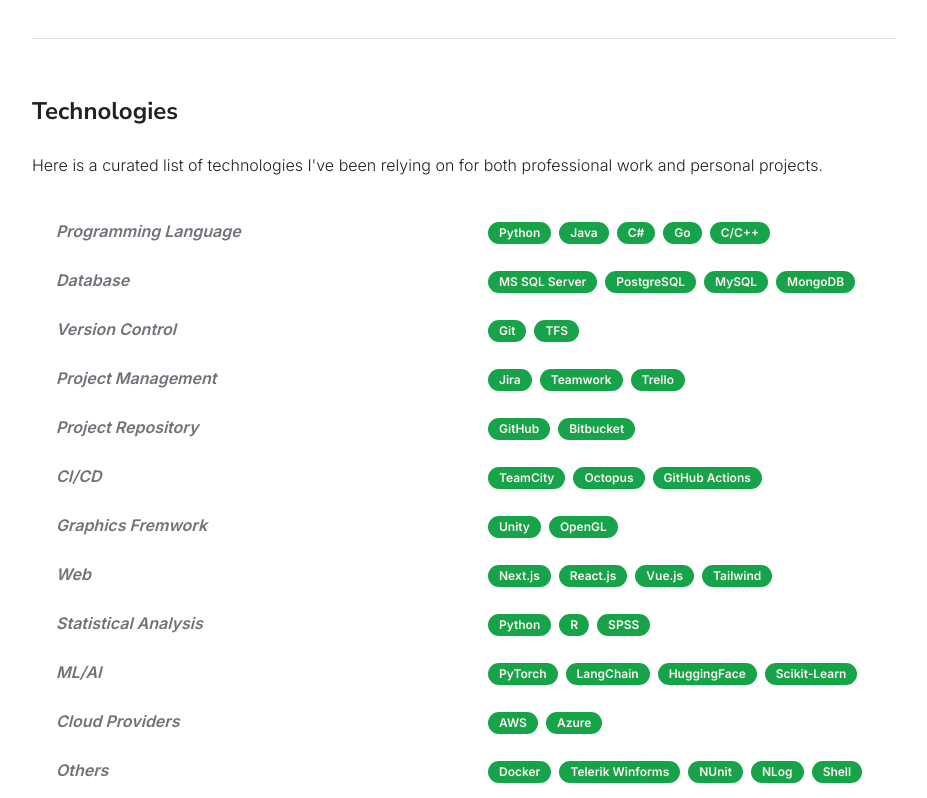
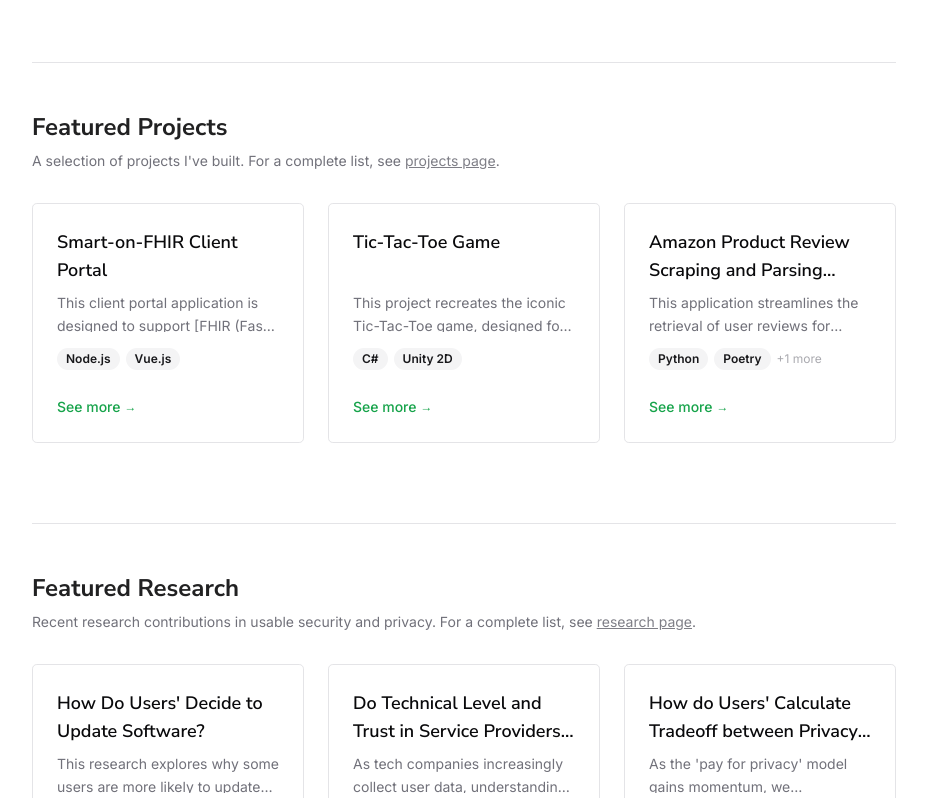
Before and after one commit to ehsan-ashik/portfolio-ehsan, a Next.js app: page / in a window 1280 px wide. Shown: the part 702-1500 px from the top of the page, without its empty margins (176-1103 px from the left). Built offline with nearby package versions, Linux system fonts and the light colour scheme; a web font is replaced by a local one.

Commit message:
Added featured projects and reserach sections in the homepage and moved skillcard in the about page

```diff
--- a/app/about/page.tsx
+++ b/app/about/page.tsx
@@ -1,5 +1,6 @@
 import ReactMarkdown from 'react-markdown';
 import { ProfileCard } from '@/components/ProfileCard';
+import { SkillsCard } from '@/components/SkillsCard';
 import { aboutdata } from '@/data/userdata';
 import React from 'react';
 
@@ -18,6 +19,8 @@
             {part}
           </ReactMarkdown>
         ))}
+        <div className="pt-10 border-t border-border mt-8"></div>
+        <SkillsCard />
       </div>
     </section>
   );
--- a/app/page.tsx
+++ b/app/page.tsx
@@ -1,13 +1,16 @@
 import { Hero } from '@/components/Hero';
-import { SkillsCard } from '@/components/SkillsCard';
+import { ProjectShowcase } from '@/components/ProjectShowcase';
+import { ResearchOverview } from '@/components/ResearchOverview';
 import React from 'react';
+
 export default function Page() {
   return (
     <>
       <Hero />
-      <div className='pt-10 border-b border-border'></div>
-      <div className='pt-10'></div>
-      <SkillsCard />
+      <div className='pt-16 border-b border-border'></div>
+      <ProjectShowcase />
+      <div className='pt-8 border-b border-border'></div>
+      <ResearchOverview />
     </>
   );
 }
--- /dev/null
+++ b/components/ProjectOverviewCard.tsx
@@ -0,0 +1,66 @@
+import { NunitoSansFont } from '@/app/fonts';
+import Link from 'next/link';
+import React from 'react';
+import { Badge } from '@/components/ui/badge';
+
+interface ProjectOverviewCardProps {
+  title: string;
+  description: string;
+  stack: string[];
+  linkHref?: string; // Optional prop to customize the "See more" link
+}
+
+export function ProjectOverviewCard({ title, description, stack, linkHref = "/projects" }: ProjectOverviewCardProps) {
+  // Take first 2 sentences and ensure ellipsis is visible
+  const sentences = description.split('. ');
+  let briefDescription = '';
+
+  if (sentences.length >= 2) {
+    // Take first 2 sentences and add ellipsis if there are more
+    briefDescription = sentences.slice(0, 2).join('. ') + '.';
+    if (sentences.length > 2) {
+      briefDescription += '..';
+    }
+  } else {
+    // If less than 2 sentences, just use the whole description
+    briefDescription = description;
+  }
+
+  return (
+    <div className="group p-6 border border-border rounded-lg hover:border-foreground/20 transition-all duration-200 hover:shadow-sm bg-card h-full">
+      <div className="flex flex-col h-full space-y-4">
+        <div className="flex-grow">
+          <h3 className={`${NunitoSansFont.className} text-lg font-semibold group-hover:text-foreground transition-colors h-14 leading-7 overflow-hidden line-clamp-2 text-ellipsis`}>
+            {title}
+          </h3>
+          <p className="text-sm text-muted-foreground mt-2 leading-relaxed h-10 overflow-hidden line-clamp-2">
+            {briefDescription}
+          </p>
+        </div>
+
+        <div className="flex flex-wrap gap-1.5 items-center">
+          {stack.slice(0, 2).map((tech, idx) => (
+            <Badge key={idx} variant="secondary" className="text-xs px-2 py-0.5">
+              {tech}
+            </Badge>
+          ))}
+          {stack.length > 2 && (
+            <span className="text-xs text-muted-foreground opacity-60">
+              +{stack.length - 2} more
+            </span>
+          )}
+        </div>
+
+        <div className="pt-2">
+          <Link
+            href={linkHref}
+            className="text-sm text-primary hover:text-primary/80 font-medium transition-colors inline-flex items-center gap-1 group-hover:gap-2 transition-all"
+          >
+            See more
+            <span className="text-xs">→</span>
+          </Link>
+        </div>
+      </div>
+    </div>
+  );
+}
--- /dev/null
+++ b/components/ProjectShowcase.tsx
@@ -0,0 +1,45 @@
+import { NunitoSansFont } from '@/app/fonts';
+import { projectsdata } from '@/data/userdata';
+import React from 'react';
+import { ProjectOverviewCard } from './ProjectOverviewCard';
+import Link from 'next/link';
+
+// Fisher-Yates shuffle algorithm for random selection
+function shuffleArray<T>(array: T[]): T[] {
+  const shuffled = [...array];
+  for (let i = shuffled.length - 1; i > 0; i--) {
+    const j = Math.floor(Math.random() * (i + 1));
+    [shuffled[i], shuffled[j]] = [shuffled[j], shuffled[i]];
+  }
+  return shuffled;
+}
+
+export function ProjectShowcase() {
+  // Get all visible projects and randomly select 3
+  const visibleProjects = projectsdata.filter(project => project.visible);
+  const featuredProjects = shuffleArray(visibleProjects).slice(0, 3);
+
+  return (
+    <section className="py-12">
+      <div className="mb-8">
+        <h2 className={`${NunitoSansFont.className} text-2xl font-bold opacity-90`}>
+          Featured Projects
+        </h2>
+        <p className="text-muted-foreground mt-2 text-sm">
+          A selection of projects I've built. For a complete list, see <Link href="/projects">projects page</Link>.
+        </p>
+      </div>
+
+      <div className="grid grid-cols-1 md:grid-cols-2 lg:grid-cols-3 gap-6">
+        {featuredProjects.map((project) => (
+          <ProjectOverviewCard
+            key={project.rank} // Use rank as key for better React performance
+            title={project.title}
+            description={project.description}
+            stack={project.stack}
+          />
+        ))}
+      </div>
+    </section>
+  );
+}
--- /dev/null
+++ b/components/ResearchOverview.tsx
@@ -0,0 +1,46 @@
+import { NunitoSansFont } from '@/app/fonts';
+import { researchdata } from '@/data/userdata';
+import React from 'react';
+import { ProjectOverviewCard } from './ProjectOverviewCard';
+import Link from 'next/link';
+
+// Fisher-Yates shuffle algorithm for random selection
+function shuffleArray<T>(array: T[]): T[] {
+  const shuffled = [...array];
+  for (let i = shuffled.length - 1; i > 0; i--) {
+    const j = Math.floor(Math.random() * (i + 1));
+    [shuffled[i], shuffled[j]] = [shuffled[j], shuffled[i]];
+  }
+  return shuffled;
+}
+
+export function ResearchOverview() {
+  // Get all visible research papers and randomly select 3
+  const visibleResearch = researchdata.filter(research => research.visible);
+  const featuredResearch = shuffleArray(visibleResearch).slice(0, 3);
+
+  return (
+    <section className="py-12">
+      <div className="mb-8">
+        <h2 className={`${NunitoSansFont.className} text-2xl font-bold opacity-90`}>
+          Featured Research
+        </h2>
+        <p className="text-muted-foreground mt-2 text-sm">
+          Recent research contributions in usable security and privacy. For a complete list, see <Link href="/research">research page</Link>.
+        </p>
+      </div>
+
+      <div className="grid grid-cols-1 md:grid-cols-2 lg:grid-cols-3 gap-6">
+        {featuredResearch.map((research) => (
+          <ProjectOverviewCard
+            key={research.rank} // Use rank as key for better React performance
+            title={research.title}
+            description={research.description}
+            stack={research.stack}
+            linkHref="/research" // Point to research page instead of projects
+          />
+        ))}
+      </div>
+    </section>
+  );
+}
--- a/components/SkillsCard.tsx
+++ b/components/SkillsCard.tsx
@@ -1,14 +1,12 @@
 import { NunitoSansFont } from '@/app/fonts';
 import { skillsdata } from '@/data/userdata';
 import React from 'react'
-import { Badge } from '@/components/ui/badge';
-
 
 export function SkillsCard() {
   return (
     <section>
       <h3
-        className={`${NunitoSansFont.className}  pt-4 text-2xl font-bold opacity-90`}
+        className={`${NunitoSansFont.className} pt-4 text-2xl font-bold opacity-90`}
       >
         Technologies
       </h3>
@@ -16,19 +14,15 @@
         Here is a curated list of technologies I've been relying on for both professional
         work and personal projects.
       </p>
-      <div className="rounded-lg py-4 flex flex-col gap-4 pl-6">
+      <div className="space-y-3 pl-2 md:pl-4">
         {skillsdata.map((skillitem, idx) => (
-          <div key={idx} className="flex gap-6 pb-4 md:pb-2 border-b md:border-none">
-            <span className="flex-1 italic text-muted-foreground font-semibold">
-              {skillitem.category}
+          <div key={idx} className="text-sm md:text-base leading-relaxed break-words">
+            <span className="font-semibold text-foreground mr-2 inline-block min-w-fit">
+              {skillitem.category}:
             </span>
-            <div className=" flex-1 flex flex-col md:flex-row gap-2 flex-wrap">
-              {skillitem.values.map((skill, idx) => (
-                <div key={idx}>
-                  <Badge variant="default" className='text-nowrap'>{skill}</Badge>
-                </div>
-              ))}
-            </div>
+            <span className="text-muted-foreground">
+              {skillitem.values.join(', ')}
+            </span>
           </div>
         ))}
       </div>
--- a/data/userdata.ts
+++ b/data/userdata.ts
@@ -43,53 +43,17 @@
 
 export const skillsdata = [
   {
-    category: 'Programming Language',
-    values: ['Python', 'Java', 'C#', 'Go', 'C/C++']
+    category: 'Programming & Development',
+    values: ['PHP/Hack', 'Python', 'Java', 'C#', 'Go', 'C/C++', 'Next.js', 'React.js', 'Vue.js', 'Tailwind', 'GraphQL', 'Relay', 'Ent Framework', 'Unity', 'Telerik Winforms', 'Git']
   },
   {
-    category: 'Database',
-    values: ['MS SQL Server', 'PostgreSQL', 'MySQL', 'MongoDB']
+    category: 'Data & Analytics',
+    values: ['MS SQL Server', 'PostgreSQL', 'MySQL', 'MongoDB', 'PyTorch', 'LangChain', 'HuggingFace', 'Scikit-Learn', 'R', 'SPSS']
   },
   {
-    category: 'Version Control',
-    values: ['Git', 'TFS']
+    category: 'DevOps & Cloud',
+    values: ['AWS', 'Azure', 'Docker', 'TeamCity', 'Octopus', 'GitHub Actions', 'Shell']
   },
-  {
-    category: 'Project Management',
-    values: ['Jira', 'Teamwork', 'Trello']
-  },
-  {
-    category: 'Project Repository',
-    values: ['GitHub', 'Bitbucket']
-  },
-  {
-    category: 'CI/CD',
-    values: ['TeamCity', 'Octopus', 'GitHub Actions']
-  },
-  {
-    category: 'Graphics Fremwork',
-    values: ['Unity', 'OpenGL']
-  },
-  {
-    category: 'Web',
-    values: ['Next.js', 'React.js', 'Vue.js', 'Tailwind']
-  },
-  {
-    category: 'Statistical Analysis',
-    values: ['Python', 'R', 'SPSS']
-  },
-  {
-    category: 'ML/AI',
-    values: ['PyTorch', 'LangChain', 'HuggingFace', 'Scikit-Learn']
-  },
-  {
-    category: 'Cloud Providers',
-    values: ['AWS', 'Azure']
-  },
-  {
-    category: 'Others',
-    values: ['Docker', 'Telerik Winforms', 'NUnit', 'NLog', 'Shell']
-  }
 ];
 
 export const projectsdata = [
```
Also changed, not shown: 1 other file (tests, documents, lock files or other folders).
